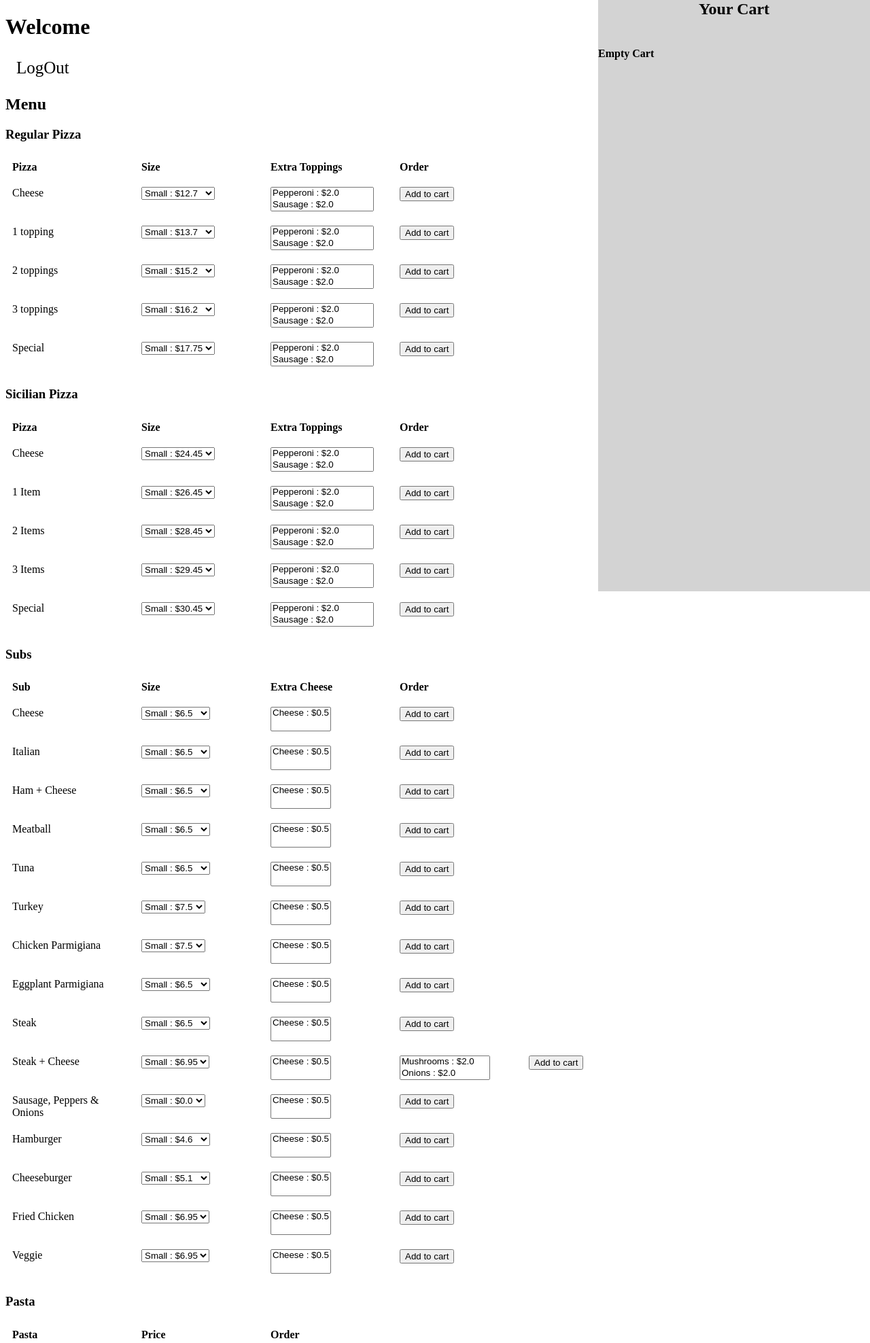
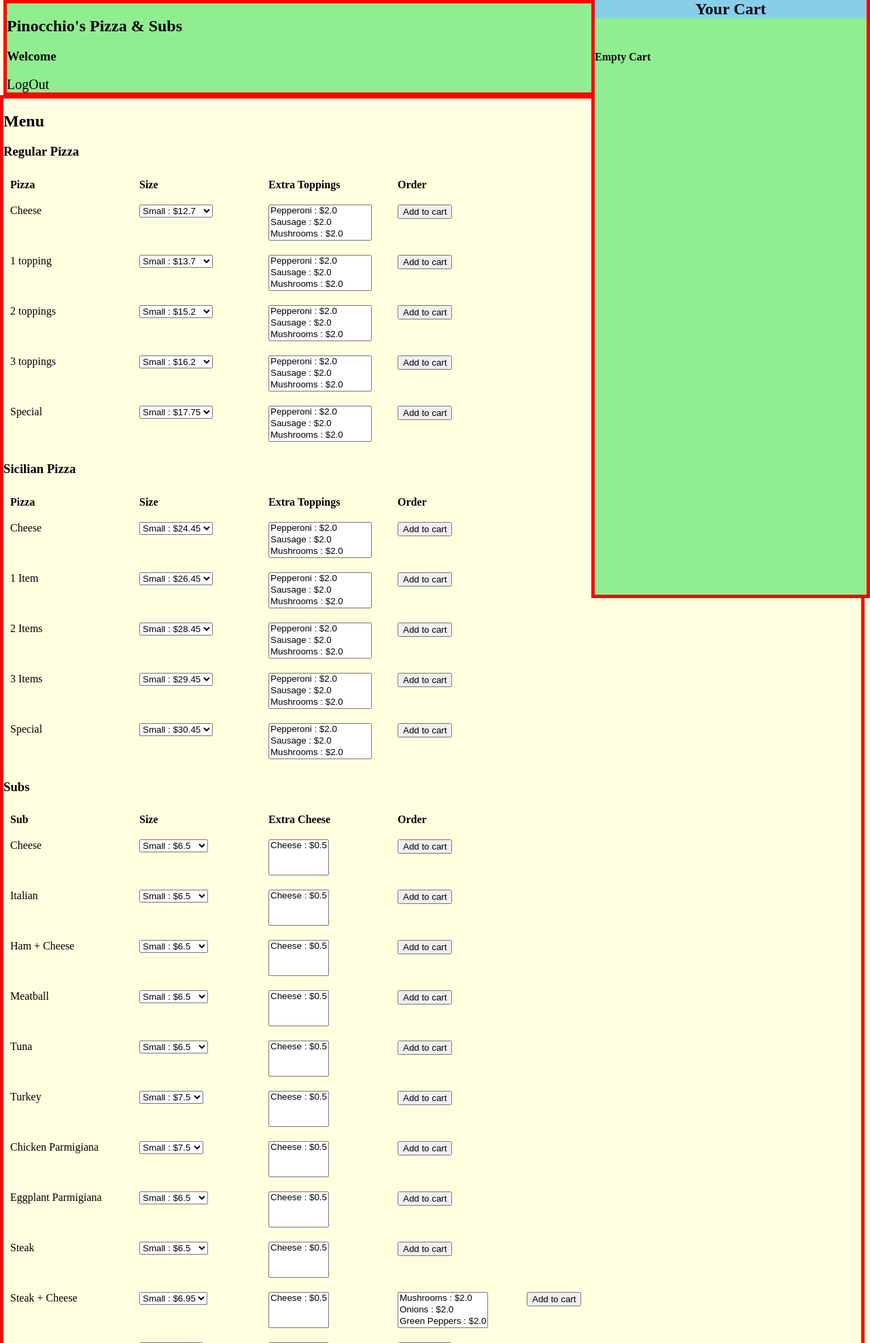
Before and after one commit to darshilthakore/pizza, a Django app: page / in a window 1280 px wide. Shown: the top 1976 px of the page at 68% size. Run offline with Django 3.2, Linux system fonts and the light colour scheme; a user stored in the database is signed in; data comes from the database, SQL or seed files in the repository; both versions use the stored data as it was after the commit; data that the repository does not hold is empty.

Commit message:
added css changes

```diff
--- /dev/null
+++ b/orders/static/orders/style.css
@@ -0,0 +1,80 @@
+.column {
+	float: left;
+	padding: 10px;
+	width: 170px;
+}
+.row {
+	content: "";
+	display: table;
+	clear: both;
+}
+
+.cart {
+	height: 100%;
+	width: 400px;
+	padding-top: 70px;
+	position: fixed;
+	z-index: 1;
+	top: 0;
+	right: 0;
+	background-color: lightgreen;
+	overflow-x: hidden;
+	border : 5px solid;
+	border-color: red;
+	border-collapse: collapse;
+}
+.logout-btn a {
+
+	text-decoration: none;
+	font-size: 20px;
+	color: black;
+	display: block;
+}
+
+.logout-btn a:hover {
+  background-color: #ddd;
+  color: black;
+}
+
+#cartheader {
+/*				padding-bottom: 40px;*/
+	margin-top: 0px;
+	width: 400px;
+	background-color: skyblue;
+	position: fixed;
+	z-index: 1;
+	top: 0;
+
+}
+
+#orderdetails {
+	align-content: center;
+	background-color: lightblue;
+	margin-top: 200px;
+	width: 400px;
+	position: fixed;
+	z-index: 1;
+	bottom: 0;
+}
+
+header {
+	width: 70%;
+	background-color: lightgreen;
+	position: fixed;
+	top: 0;
+	margin-left: 0px;
+	border : 5px solid;
+	border-color: red;
+	border-collapse: collapse;
+
+
+}
+body {
+	background-color: lightyellow;
+	margin-top: 140px;
+	margin-bottom: 0px;
+	margin-left: 0px;
+	border: 5px solid;
+	border-color: red;
+	border-collapse: collapse;
+}
--- a/orders/templates/orders/login.html
+++ b/orders/templates/orders/login.html
@@ -1,9 +1,14 @@
+{% load static %}
 <!DOCTYPE html>
 <html>
 	<head>
 		<title>Login Page</title>
+		<link rel="stylesheet" type="text/css" href="{% static 'orders/style.css' %}">
 	</head>
 	<body>
+		<header>
+			<h1>Pinochio's Pizza and Subs</h1>
+		</header>
 		<div class="row">
 			<h1>Login</h1>
 			{% if message %}
--- a/orders/templates/orders/menu.html
+++ b/orders/templates/orders/menu.html
@@ -1,65 +1,9 @@
+{% load static %}
 <!DOCTYPE html>
 <html>
 	<head>
-		<title>Pinochio's Pizza & Subs : Menu | {{ user.first_name }}</title>
-		<style>
-			.column {
-				float: left;
-				padding: 10px;
-				width: 170px;
-			}
-			.row {
-				content: "";
-				display: table;
-				clear: both;
-			}
-
-			.cart {
-				height: 100%;
-				width: 400px;
-				padding-top: 70px;
-				position: fixed;
-				z-index: 1;
-				top: 0;
-				right: 0;
-				background-color: lightgray;
-				overflow-x: hidden;
-			}
-			.logout-btn a {
-				  padding: 6px 8px 6px 16px;
-				  text-decoration: none;
-				  font-size: 25px;
-				  color: black;
-				  display: block;
-			}
-
-			.logout-btn a:hover {
-			  background-color: #ddd;
-			  color: black;
-			}
-
-			#cartheader {
-/*				padding-bottom: 40px;*/
-				margin-top: 0px;
-				width: 400px;
-				background-color: lightgray;
-				position: fixed;
-				z-index: 1;
-				top: 0;
-
-			}
-
-			#orderdetails {
-				align-content: center;
-				background-color: lightgray;
-				margin-top: 200px;
-				width: 400px;
-				position: fixed;
-				z-index: 1;
-				bottom: 0;
-			}
-
-		</style>
+		<title>Pinochio's Pizza & Subs : Menu | Welcome - {{ user.first_name }}</title>
+		<link rel="stylesheet" type="text/css" href="{% static 'orders/style.css' %}">
 		<script>
 			window.setInterval( () => {
 				$.ajax({
@@ -89,10 +33,15 @@
 		</script>
 	</head>
 	<body>
-	<h1> Welcome {{ user.first_name }}</h1>
-	<div class="logout-btn">
+	<header>
+		<h2>Pinocchio's Pizza & Subs</h2>
+		<h3> Welcome {{ user.first_name }}</h3>
+		<div class="logout-btn">
 		<a href="{% url 'logout' %}">LogOut</a>
-	</div>
+		</div>
+	</header>
+
+
 	<h2>Menu</h2>
 	<h3>Regular Pizza</h3>
 	<div class="row">
@@ -114,7 +63,7 @@
 				</div>
 				<div class="column">
 
-					<select name="toppings" size="2" multiple>
+					<select name="toppings" size="3" multiple>
 						{% for topping in toppings %}
 							<option value="{{ topping.id }}">{{topping.name}} : ${{topping.rate }}</option>
 						{% endfor %}
@@ -145,7 +94,7 @@
 				</div>
 				<div class="column">
 
-					<select name="toppings" size="2" multiple>
+					<select name="toppings" size="3" multiple>
 						{% for topping in toppings %}
 							<option value="{{ topping.id }}">{{topping.name}} : ${{topping.rate }}</option>
 						{% endfor %}
@@ -180,7 +129,7 @@
 				<!-- extra cheese -->
 				<div class="column">
 
-					<select name="toppings" size="2" multiple>
+					<select name="toppings" size="3" multiple>
 						{% for topping in toppings %}
 							{% if topping.name == "Cheese" %}
 								<option value="{{ topping.id }}">{{topping.name}} : ${{topping.rate }}</option>
@@ -194,7 +143,7 @@
 				{% if sub.name == "Steak + Cheese" %}
 					<div class="column">
 
-						<select name="toppings" size="2" multiple> <b>Extra option</b>
+						<select name="toppings" size="3" multiple> <b>Extra option</b>
 							{% for topping in toppings %}
 								{% if topping.name == "Mushrooms" or topping.name == "Green Peppers" or topping.name == "Onions" %}
 								<option value="{{ topping.id }}">{{topping.name}} : ${{topping.rate }}</option>
@@ -300,7 +249,7 @@
 						{% for topping in c.topping.all %}
 							<li><p> Extra Item : {{ topping.name }} | Extra charge : ${{ topping.rate }}<p></li>
 						{% empty %}
-							<p> <br></p>
+							<p></p>
 						{% endfor %}
 					</ul>
 				</div>
```
Also changed, not shown: db.sqlite3.
